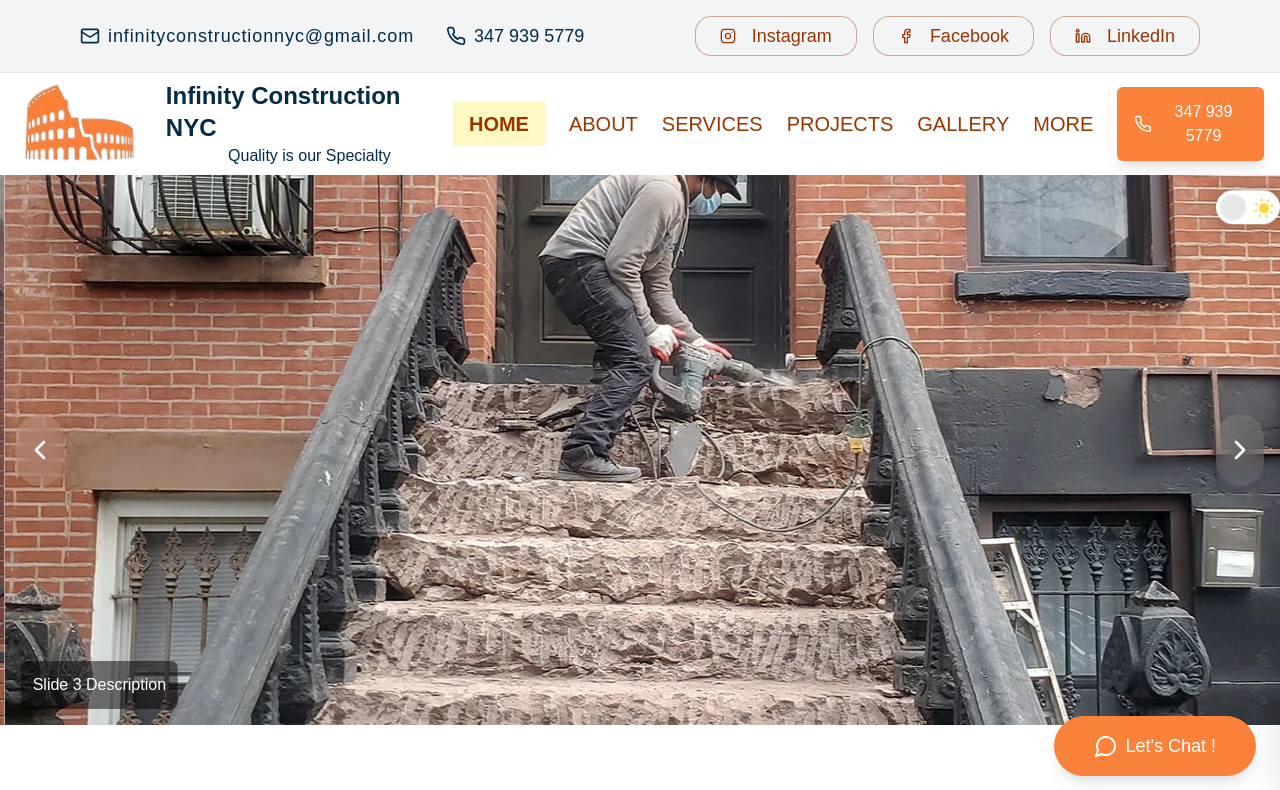
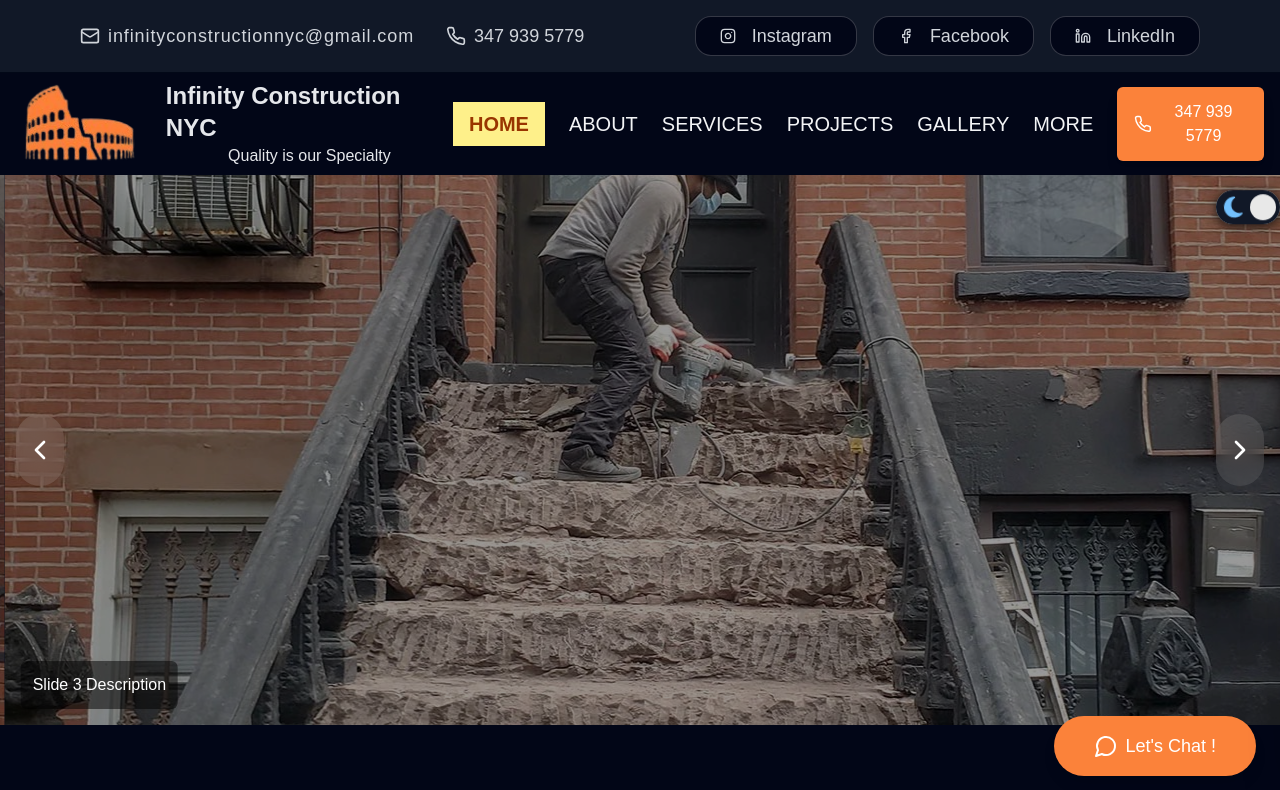
Before and after one commit to Farhan-6710/Infinity-Construction-NYC, a Next.js app: page / in a window 1280 px wide. Shown: the top 790 px of the page. Built offline with nearby package versions, Linux system fonts and the light colour scheme; a web font is replaced by a local one.

Commit message:
dark-theme-set-as-default

```diff
--- a/src/app/components/ModeToggle.tsx
+++ b/src/app/components/ModeToggle.tsx
@@ -2,10 +2,23 @@
 
 import * as React from "react";
 import { useTheme } from "next-themes";
-import "./themeToggle.css"
+import { useEffect, useState } from "react";
+import "./themeToggle.css";
 
 export function ModeToggle() {
   const { theme, setTheme } = useTheme();
+  const [mounted, setMounted] = useState(false);
+
+  useEffect(() => {
+    // This will run only on the client-side
+    setMounted(true);
+  }, []);
+
+  // Prevent rendering until the component is mounted to avoid hydration errors
+  if (!mounted) {
+    return null;
+  }
+
   const isDarkMode = theme === "dark";
 
   const toggleTheme = () => {
--- a/src/app/components/themeToggle.css
+++ b/src/app/components/themeToggle.css
@@ -1,4 +1,6 @@
 /* globals.css */
+
+/* Container styles for the switch */
 .fixed-container {
   position: fixed;
   top: 200px;
@@ -16,6 +18,7 @@
   border-top-left-radius: 70px;
 }
 
+/* Keyframe animation for the switch to make it wave */
 @keyframes wave {
   0%,
   100% {
@@ -26,6 +29,7 @@
   }
 }
 
+/* Switch styling */
 .switch {
   font-size: 17px;
   display: inline-block;
@@ -35,15 +39,18 @@
   border: none;
   cursor: pointer;
   border-radius: 20px;
-  position: relative; /* Ensure that the switch elements position correctly within the label */
+  position: relative;
+  background-color: var(--switch-bg, #e8e8e8); /* Default background for light mode */
 }
 
+/* Hide the default checkbox input */
 .switch input {
   opacity: 0;
   width: 0;
   height: 0;
 }
 
+/* Slider styles for the switch */
 .slider {
   position: absolute;
   cursor: pointer;
@@ -51,11 +58,12 @@
   left: 0;
   right: 0;
   bottom: 0;
-  background-color: #ffffff;
+  background-color: #ffffff; /* Default background color */
   transition: 0.4s;
   border-radius: 30px;
 }
 
+/* Styles for the slider knob */
 .slider:before {
   position: absolute;
   content: "";
@@ -66,14 +74,10 @@
   bottom: 4px;
   z-index: 2;
   background-color: #e8e8e8;
-  transition: 0.4s !important;
-  transition:
-    background-color 250ms,
-    border-color 250ms,
-    transform 500ms cubic-bezier(0.26, 2, 0.46, 0.71) !important;
+  transition: 0.4s;
 }
 
-
+/* Sun icon styling */
 .sun svg {
   position: absolute;
   top: 6px;
@@ -83,6 +87,7 @@
   height: 24px;
 }
 
+/* Moon icon styling */
 .moon svg {
   fill: #73c0fc;
   position: absolute;
@@ -93,64 +98,93 @@
   height: 24px;
 }
 
-/* .switch:hover */
+/* Rotate the sun on hover */
 .sun svg {
   animation: rotate 15s linear infinite;
 }
 
+/* Keyframe animation for rotating the sun */
 @keyframes rotate {
   0% {
     transform: rotate(0);
   }
-
   100% {
     transform: rotate(360deg);
   }
 }
 
-/* .switch:hover */
+/* Tilt the moon on hover */
 .moon svg {
   animation: tilt 5s linear infinite;
 }
 
+/* Keyframe animation for tilting the moon */
 @keyframes tilt {
   0% {
     transform: rotate(0deg);
   }
-
   25% {
     transform: rotate(-10deg);
   }
-
   75% {
     transform: rotate(10deg);
   }
-
   100% {
     transform: rotate(0deg);
   }
 }
 
+/* Dark mode adjustments */
+:root {
+  --switch-bg: #e8e8e8; /* Default light mode background */
+}
+
+/* When the checkbox is checked (Dark Mode) */
 .input:checked + .slider {
-  background-color: #111827;
+  background-color: #111827; /* Dark background when checked */
 }
 
 .input + .slider {
   box-shadow: 0 0 15px rgba(53, 53, 53, 0.322);
 }
 
+/* Slider knob movement in dark mode */
 .input:checked + .slider:before {
   transform: translateX(30px);
 }
 
+/* Add shadow to the switch when in dark mode */
 .darkShadow {
-  box-shadow: 0 2px 10px rgba(0, 0, 0, 0.7); /* Example shadow style */
+  box-shadow: 0 2px 10px rgba(0, 0, 0, 0.7);
 }
 
-.shadow-for-dark:hover {
-  box-shadow: 0 2px 15px rgba(255, 255, 255, 0.12); /* Example shadow style */
+/* Light mode shadow effect */
+.shadow-for-light:hover {
+  box-shadow: 0 2px 10px rgba(39, 39, 39, 0.267);
 }
 
-.shadow-for-light:hover {
-  box-shadow: 0 2px 10px rgba(39, 39, 39, 0.267); /* Example shadow style */
+/* Dark mode shadow effect */
+.shadow-for-dark:hover {
+  box-shadow: 0 2px 15px rgba(255, 255, 255, 0.12);
 }
+
+/* When the page is in dark mode, adjust switch background and knob */
+body[data-theme="dark"] .switch {
+  background-color: #1a1a1a; /* Dark mode background */
+}
+
+body[data-theme="dark"] .slider {
+  background-color: #4c4c4c; /* Dark mode slider */
+}
+
+body[data-theme="dark"] .slider:before {
+  background-color: #111827; /* Dark mode slider knob */
+}
+
+body[data-theme="dark"] .sun svg {
+  fill: #ffd43b; /* Light sun color */
+}
+
+body[data-theme="dark"] .moon svg {
+  fill: #73c0fc; /* Light moon color */
+}
--- a/src/app/layout.tsx
+++ b/src/app/layout.tsx
@@ -49,7 +49,7 @@ export default function RootLayout({
       >
         <ThemeProvider
           attribute="class"
-          defaultTheme="light"
+          defaultTheme="dark"
           enableSystem
           disableTransitionOnChange
         >
```
